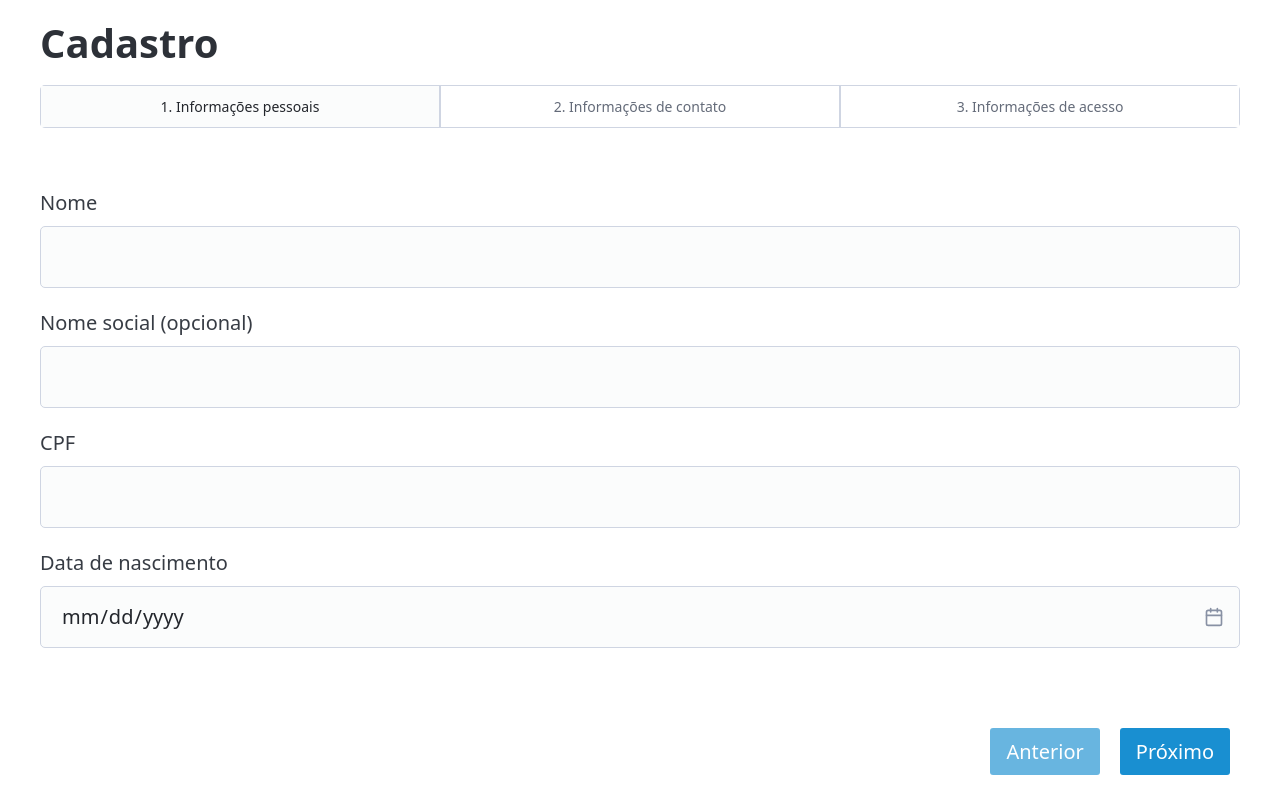
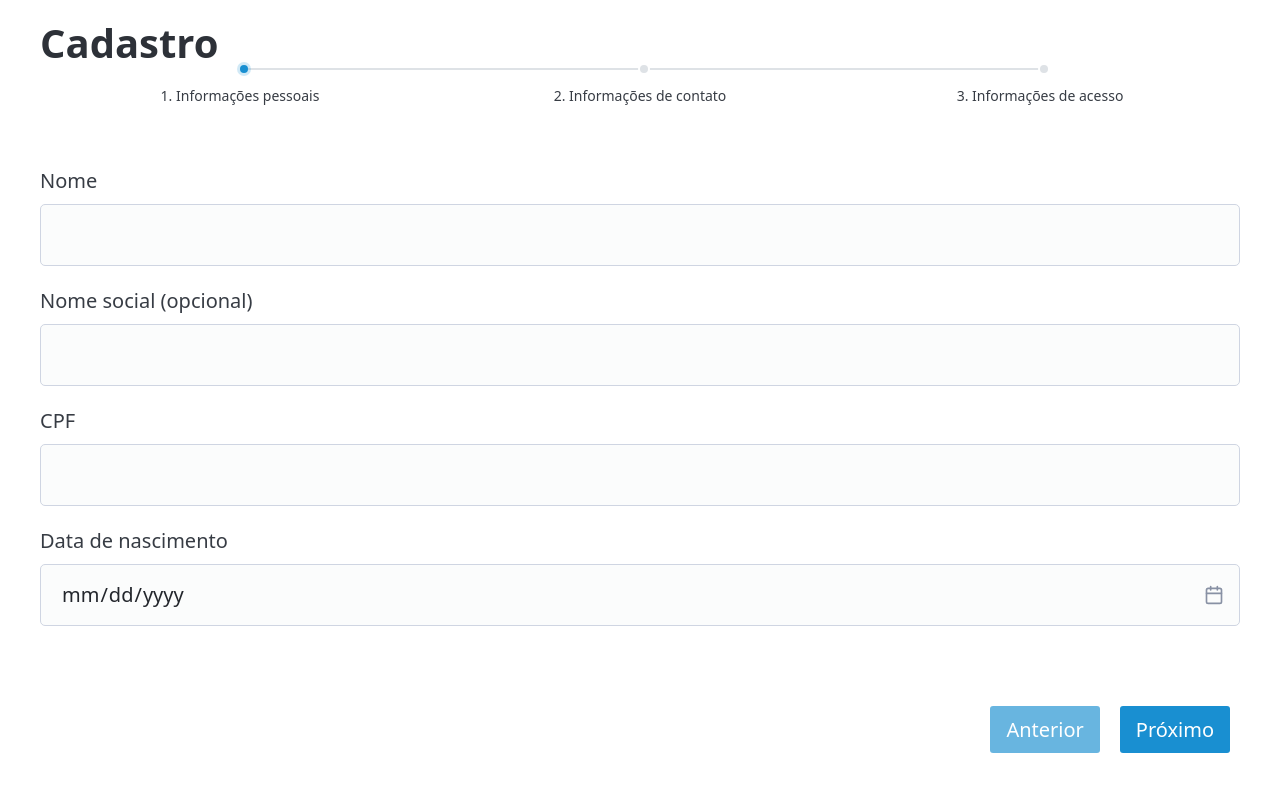
Before and after one commit to diogor/letvagas, a Python web app: template templates/views/register.html in a window 1280 px wide. Shown: the top 793 px of the page. After the commit the page ends 753 px from the top, so only its background shows below. Run offline with Jinja, Linux system fonts and the light colour scheme; the template is opened without the code that fills it, so the values that code supplies are empty.

Commit message:
step style

```diff
--- a/static/css/base.css
+++ b/static/css/base.css
@@ -10,3 +10,6 @@ section {
   color: var(--pico-form-element-color);
   background-color: var(--pico-form-element-background-color);
 }
+.wizard .wizard-nav.dots .wizard-step:before {
+  background: var(--pico-primary);
+}
--- a/templates/views/register.html
+++ b/templates/views/register.html
@@ -5,7 +5,6 @@
         let args = {
             "wz_class": ".wizard",
             "wz_button_style": ".outline",
-            "wz_nav_style": "progress",
             "wz_ori": "horizontal",
             "buttons": true,
             "navigation": 'buttons',
```
